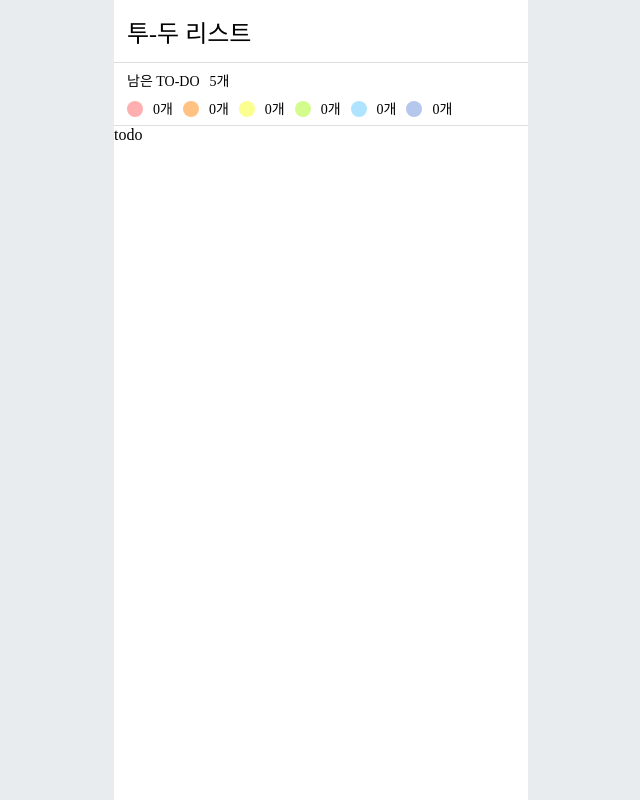
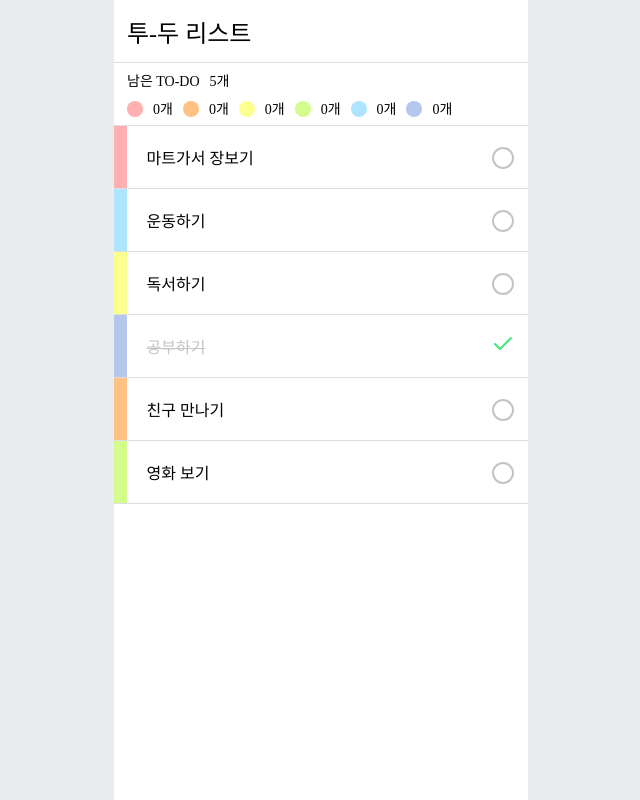
Before and after one commit to HeeyeonJeong/typescript-todo, a React (Create React App) app: page / in a window 1280 px wide. Shown: the whole page, without its empty margins (319-959 px from the left). Built offline with nearby package versions, Linux system fonts and the light colour scheme.

Commit message:
Feat: TodoItem component

```diff
--- a/package.json
+++ b/package.json
@@ -15,6 +15,7 @@
     "@types/styled-components": "^5.1.9",
     "react": "^17.0.2",
     "react-dom": "^17.0.2",
+    "react-icons": "^4.2.0",
     "react-redux": "^7.2.4",
     "react-scripts": "4.0.3",
     "redux": "^4.1.0",
--- /dev/null
+++ b/src/components/TodoItem.tsx
@@ -0,0 +1,98 @@
+import React from "react";
+import styled, { css } from "styled-components";
+import { Todo } from "../types/TodoType";
+import * as FiIcons from "react-icons/fi";
+import colorCategory from "../options/colorCategory";
+
+interface Custom {
+  done: boolean;
+}
+
+const CheckIcon = styled(FiIcons.FiCheck)`
+  color: #47e774;
+  cursor: pointer;
+`;
+
+const UnCheckIcon = styled(FiIcons.FiCircle)`
+  color: #c4c4c4;
+  position: relative;
+  top: 3px;
+  cursor: pointer;
+`;
+
+const EditIcon = styled(FiIcons.FiEdit)`
+  color: #000000;
+  display: none;
+  cursor: pointer;
+`;
+
+const RemoveIcon = styled(FiIcons.FiTrash)`
+  color: #f35456;
+  margin-right: 12px;
+  display: none;
+  cursor: pointer;
+`;
+
+const ItemList = styled.li`
+  list-style: none;
+  height: 62px;
+  display: flex;
+  border-bottom: 1px solid #dedede;
+  padding-right: 13px;
+
+  &:hover {
+    background-color: #f9f9f9;
+
+    ${EditIcon} {
+      display: inline-block;
+    }
+
+    ${RemoveIcon} {
+      display: inline-block;
+    }
+  }
+
+  .item-content {
+    width: 100%;
+    display: flex;
+    justify-content: space-between;
+    align-items: center;
+  }
+`;
+const ItemCategory = styled.div`
+  width: 13px;
+  height: 100%;
+  background-color: ${(props) => props.color};
+`;
+
+const ItemTitle = styled.span<Custom>`
+  margin: 0 20px;
+  ${(props) =>
+    props.done &&
+    css`
+      color: #c4c4c4;
+      text-decoration: line-through;
+    `}
+`;
+
+function TodoItem({ id, category, text, done }: Todo) {
+  const findColor = colorCategory.find((color) => color.label === category);
+
+  return (
+    <ItemList>
+      <ItemCategory color={findColor?.color}></ItemCategory>
+      <div className="item-content">
+        <div>
+          <ItemTitle done={done}>{text}</ItemTitle>
+          <EditIcon size={15} />
+        </div>
+        <div>
+          <RemoveIcon size={20} />
+          {done ? <CheckIcon size={24} /> : <UnCheckIcon size={24} />}
+        </div>
+      </div>
+    </ItemList>
+  );
+}
+
+export default TodoItem;
--- a/src/components/TodoList.tsx
+++ b/src/components/TodoList.tsx
@@ -1,12 +1,25 @@
 import React from "react";
 import { useSelector } from "react-redux";
 import { RootReducer } from "../reducers";
+import TodoItem from "./TodoItem";
 
 function TodoList() {
   const todosData = useSelector((state: RootReducer) => state.todos);
   console.log(todosData);
 
-  return <div>todo</div>;
+  return (
+    <ul>
+      {todosData.map((todo) => (
+        <TodoItem
+          key={todo.id}
+          id={todo.id}
+          category={todo.category}
+          text={todo.text}
+          done={todo.done}
+        />
+      ))}
+    </ul>
+  );
 }
 
 export default TodoList;
--- /dev/null
+++ b/src/options/colorCategory.tsx
@@ -0,0 +1,15 @@
+interface colorTools {
+  label: string;
+  color: string;
+}
+
+const colorCategory: colorTools[] = [
+  { label: "red", color: "#ffafb0" },
+  { label: "blue", color: "#aee4ff" },
+  { label: "yellow", color: "#fbff8f" },
+  { label: "purple", color: "#b5c7ed" },
+  { label: "orange", color: "#ffc282" },
+  { label: "green", color: "#d3fc8d" },
+];
+
+export default colorCategory;
```
Also changed, not shown: 1 other file (tests, documents, lock files or other folders).
